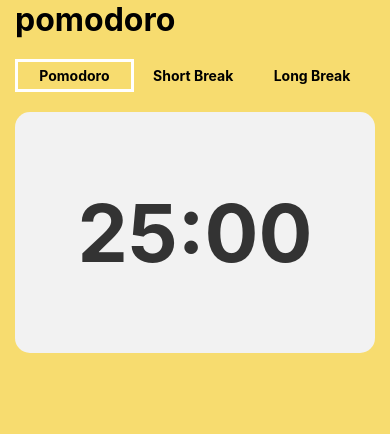
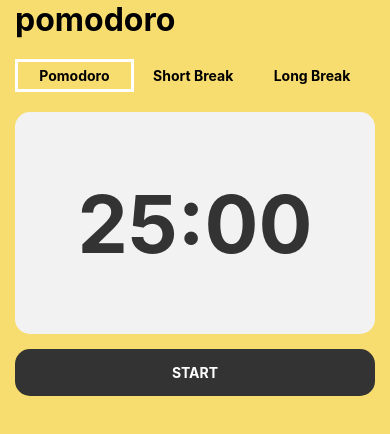
Before and after one commit to JoseManuelNunez/pomodoro, a React Native app: screen / in a window 390 px wide. Shown: the top 434 px of the page. Built offline with nearby package versions, Linux system fonts and the light colour scheme.

Commit message:
create start/stop button

```diff
--- /dev/null
+++ b/src/components/atoms/StartorStopButtom.js
@@ -0,0 +1,24 @@
+import { Text, TouchableOpacity, StyleSheet } from "react-native";
+
+export default function StartorStopButtom({ isActive, setIsActive }) {
+
+    const handleStartStop = () => {
+        setIsActive(!isActive)
+    }
+
+    return(
+        <TouchableOpacity onPress={handleStartStop} style={style.button}>
+            <Text style={{color: "white", fontWeight: "bold"}} >{isActive ? "STOP" : "START"}</Text>
+        </TouchableOpacity>
+    )
+}
+
+const style = StyleSheet.create({
+    button: {
+        alignItems: "center",
+        backgroundColor: "#333333",
+        padding: 15,
+        marginTop: 15,
+        borderRadius: 15
+    }
+})
--- a/src/components/pages/Home.js
+++ b/src/components/pages/Home.js
@@ -2,12 +2,14 @@ import { Text, View, SafeAreaView, Platform, StyleSheet } from "react-native";
 import Header from "../organisms/Header";
 import { useState } from "react";
 import Timer from "../organisms/Timer";
+import StartorStopButtom from "../atoms/StartorStopButtom";
 
 const colors = ["#F7DC6F", "#A2D9CE", "#D7BDE2"];
 
 export default function Home() {
   const [time, setTime] = useState(25 * 60);
   const [currentTime, setCurrentTime] = useState("POMO" | "SHORT" | "LONG");
+  const [isActive, setIsActive] = useState(false);
 
   return (
     <SafeAreaView
@@ -22,6 +24,7 @@ export default function Home() {
           setTime={setTime}
         />
         <Timer time={time} />
+        <StartorStopButtom isActive={isActive} setIsActive={setIsActive} />
       </View>
     </SafeAreaView>
   );
```
